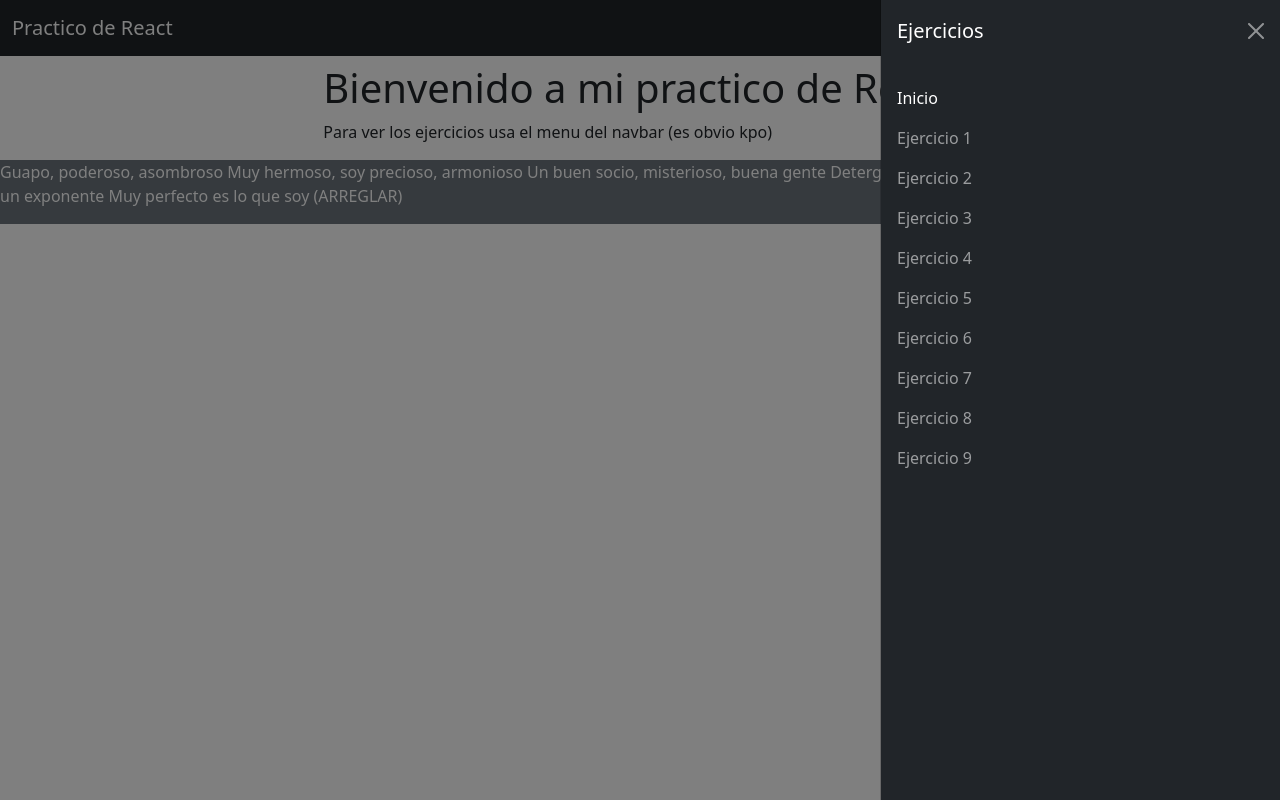
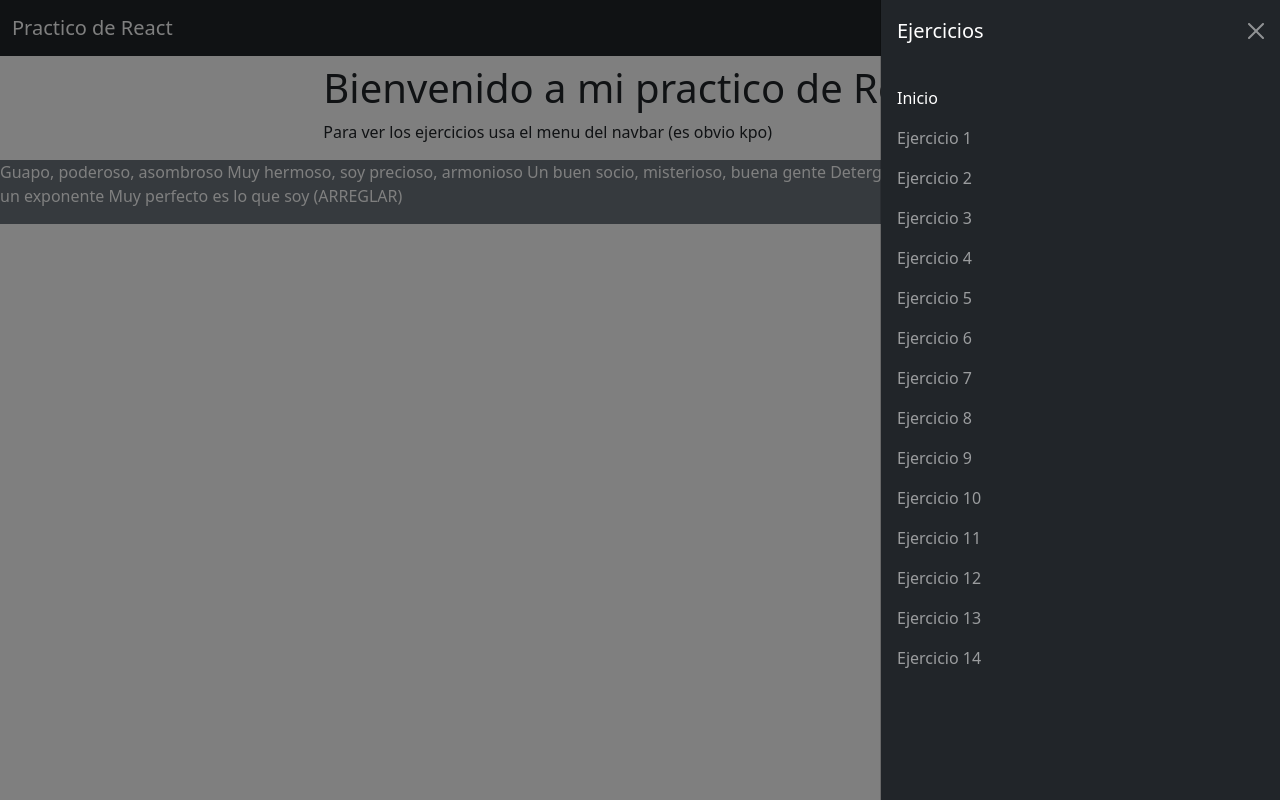
Before and after one commit to SantiagoPuertas4/practicoReact, a React (Vite) app: page / in a window 1280 px wide. Both pictures are taken after a click on the button "Toggle navigation". Built offline with nearby package versions, Linux system fonts and the light colour scheme.

Commit message:
Se modifico el header para agregar los links de los ejercicios 10, 11, 12, 13 y 14

```diff
--- a/src/components/Common/Header/Header.jsx
+++ b/src/components/Common/Header/Header.jsx
@@ -117,6 +117,46 @@
                 >
                   Ejercicio 9
                 </NavLink>
+                <NavLink
+                  className={({ isActive }) => {
+                    return isActive ? "nav-link active" : "nav-link";
+                  }}
+                  to="/ejercicio10"
+                >
+                  Ejercicio 10
+                </NavLink>
+                <NavLink
+                  className={({ isActive }) => {
+                    return isActive ? "nav-link active" : "nav-link";
+                  }}
+                  to="/ejercicio11"
+                >
+                  Ejercicio 11
+                </NavLink>
+                <NavLink
+                  className={({ isActive }) => {
+                    return isActive ? "nav-link active" : "nav-link";
+                  }}
+                  to="/ejercicio12"
+                >
+                  Ejercicio 12
+                </NavLink>
+                <NavLink
+                  className={({ isActive }) => {
+                    return isActive ? "nav-link active" : "nav-link";
+                  }}
+                  to="/ejercicio13"
+                >
+                  Ejercicio 13
+                </NavLink>
+                <NavLink
+                  className={({ isActive }) => {
+                    return isActive ? "nav-link active" : "nav-link";
+                  }}
+                  to="/ejercicio14"
+                >
+                  Ejercicio 14
+                </NavLink>
               </li>
             </ul>
           </div>
```
